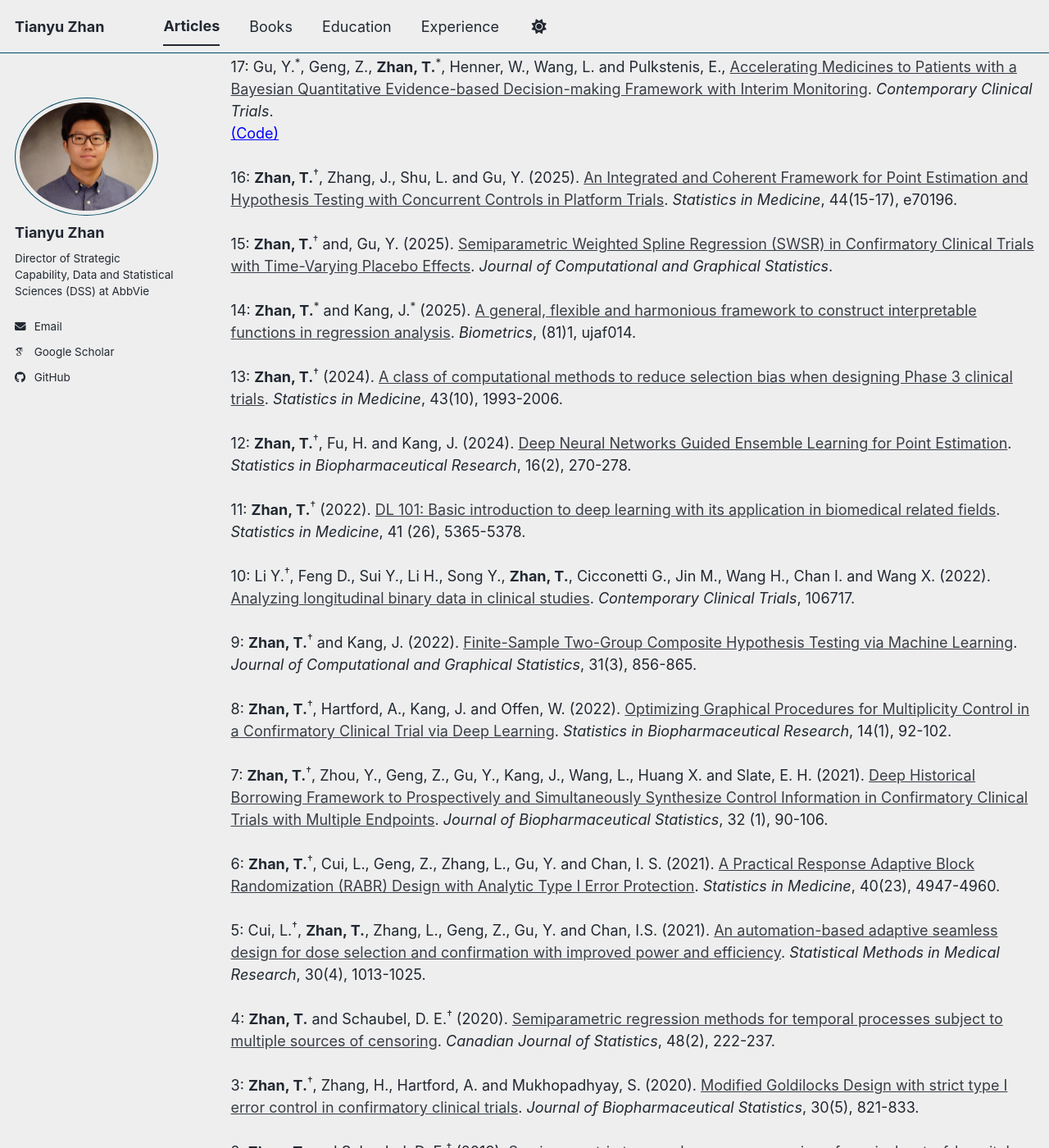
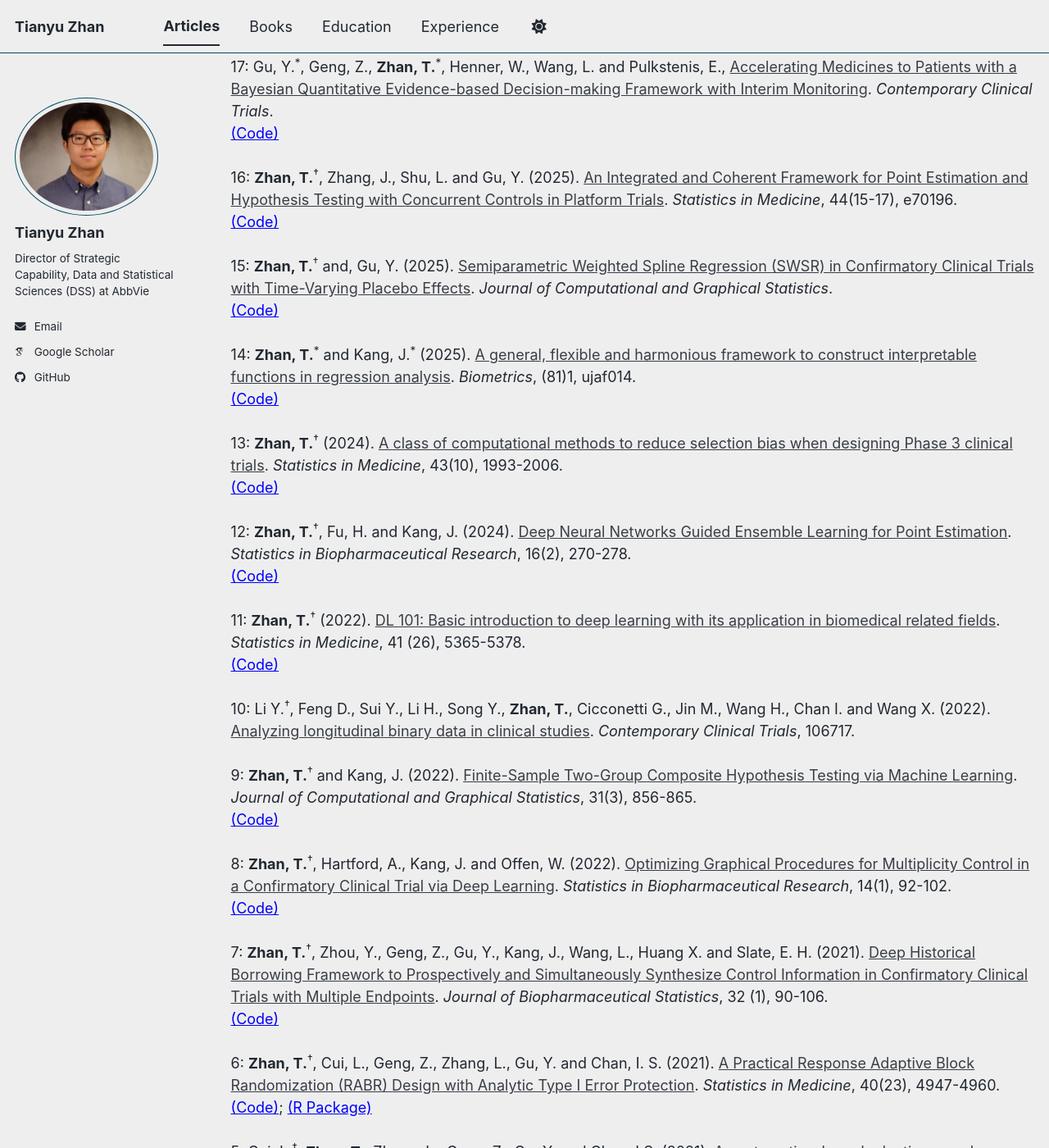
Before and after one commit to tian-yu-zhan/tian-yu-zhan.github.io, a Jekyll site: the page built from _pages/publications.html, in a window 1280 px wide and 1400 px high, scrolled down 228 px. Shown: the whole window at 82% size. Built offline with Jekyll 4.4.1, drawn with Linux system fonts in a browser that asks for light colours; some web fonts are replaced; a script bundle is joined from its source files by our own code; library files that are not in the unit come from our copies.

Commit message:
Update publications.html

```diff
--- a/_pages/publications.html
+++ b/_pages/publications.html
@@ -19,20 +19,32 @@ author_profile: true
 <br>
 16: <strong>Zhan, T.</strong><sup>†</sup>, Zhang, J., Shu, L. and Gu, Y. (2025). <a href="https://onlinelibrary.wiley.com/doi/full/10.1002/sim.70196" target="_blank">An Integrated and Coherent Framework for Point Estimation and Hypothesis Testing with Concurrent Controls in Platform Trials</a>. <em>Statistics in Medicine</em>, 44(15-17), e70196.
 <br>
+<a href="https://github.com/tian-yu-zhan/Analysis_Platform_Trials" target="_blank" style="color: blue;">(Code)</a>
+<br>
 <br>
 15: <strong>Zhan, T.</strong><sup>†</sup> and, Gu, Y. (2025). <a href="https://www.tandfonline.com/doi/abs/10.1080/10618600.2025.2507428" target="_blank">Semiparametric Weighted Spline Regression (SWSR) in Confirmatory Clinical Trials with Time-Varying Placebo Effects</a>. <em>Journal of Computational and Graphical Statistics</em>.
+<br>
+<a href="https://github.com/tian-yu-zhan/SWSR" target="_blank" style="color: blue;">(Code)</a>
 <br>
 <br>
 14: <strong>Zhan, T.</strong><sup>*</sup> and Kang, J.<sup>*</sup> (2025). <a href="https://academic.oup.com/biometrics/article-abstract/81/1/ujaf014/8051005" target="_blank">A general, flexible and harmonious framework to construct interpretable functions in regression analysis</a>. <em>Biometrics</em>, (81)1, ujaf014.
 <br>
+<a href="https://github.com/tian-yu-zhan/DNN_Interpretation" target="_blank" style="color: blue;">(Code)</a>
+<br>
 <br>
 13: <strong>Zhan, T.</strong><sup>†</sup> (2024). <a href="https://onlinelibrary.wiley.com/doi/full/10.1002/sim.10041" target="_blank">A class of computational methods to reduce selection bias when designing Phase 3 clinical trials</a>. <em>Statistics in Medicine</em>, 43(10), 1993-2006.
+<br>
+<a href="https://github.com/tian-yu-zhan/Bias_Reduction" target="_blank" style="color: blue;">(Code)</a>
 <br>
 <br>
 12: <strong>Zhan, T.</strong><sup>†</sup>, Fu, H. and Kang, J. (2024). <a href="https://www.tandfonline.com/doi/full/10.1080/19466315.2023.2260776" target="_blank">Deep Neural Networks Guided Ensemble Learning for Point Estimation</a>. <em>Statistics in Biopharmaceutical Research</em>, 16(2), 270-278.
 <br>
+<a href="https://github.com/tian-yu-zhan/DNN_Point_Estimation" target="_blank" style="color: blue;">(Code)</a>
+<br>
 <br>
 11: <strong>Zhan, T.</strong><sup>†</sup> (2022). <a href="https://onlinelibrary.wiley.com/doi/full/10.1002/sim.9564" target="_blank">DL 101: Basic introduction to deep learning with its application in biomedical related fields</a>. <em>Statistics in Medicine</em>, 41 (26), 5365-5378.
+<br>
+<a href="https://github.com/tian-yu-zhan/DNN_tutorial" target="_blank" style="color: blue;">(Code)</a>
 <br>
 <br>
 10: Li Y.<sup>†</sup>, Feng D., Sui Y., Li H., Song Y., <strong>Zhan, T.</strong>, Cicconetti G., Jin M., Wang H., Chan I. and Wang X. (2022). <a href="https://www.sciencedirect.com/science/article/abs/pii/S155171442200043X" target="_blank">Analyzing longitudinal binary data in clinical studies</a>. <em>Contemporary Clinical Trials</em>, 106717.
@@ -40,14 +52,22 @@ author_profile: true
 <br>
 9: <strong>Zhan, T.</strong><sup>†</sup> and Kang, J. (2022). <a href="https://www.tandfonline.com/doi/full/10.1080/10618600.2021.2020128" target="_blank">Finite-Sample Two-Group Composite Hypothesis Testing via Machine Learning</a>. <em>Journal of Computational and Graphical Statistics</em>, 31(3), 856-865.
 <br>
+<a href="https://github.com/tian-yu-zhan/DNN_Hypothesis_Testing" target="_blank" style="color: blue;">(Code)</a>
+<br>
 <br>
 8: <strong>Zhan, T.</strong><sup>†</sup>, Hartford, A., Kang, J. and Offen, W. (2022). <a href="https://www.tandfonline.com/doi/full/10.1080/19466315.2020.1799855" target="_blank">Optimizing Graphical Procedures for Multiplicity Control in a Confirmatory Clinical Trial via Deep Learning</a>. <em>Statistics in Biopharmaceutical Research</em>, 14(1), 92-102.
+<br>
+<a href="https://github.com/tian-yu-zhan/DNN_optimization" target="_blank" style="color: blue;">(Code)</a>
 <br>
 <br>
 7: <strong>Zhan, T.</strong><sup>†</sup>, Zhou, Y., Geng, Z., Gu, Y., Kang, J., Wang, L., Huang X. and Slate, E. H. (2021). <a href="https://www.tandfonline.com/doi/full/10.1080/10543406.2021.1975128" target="_blank">Deep Historical Borrowing Framework to Prospectively and Simultaneously Synthesize Control Information in Confirmatory Clinical Trials with Multiple Endpoints</a>. <em>Journal of Biopharmaceutical Statistics</em>, 32 (1), 90-106.
 <br>
+<a href="https://github.com/tian-yu-zhan/Deep_Historical_Borrowing" target="_blank" style="color: blue;">(Code)</a>
+<br>
 <br>
 6: <strong>Zhan, T.</strong><sup>†</sup>, Cui, L., Geng, Z., Zhang, L., Gu, Y. and Chan, I. S. (2021). <a href="https://onlinelibrary.wiley.com/doi/full/10.1002/sim.9104" target="_blank">A Practical Response Adaptive Block Randomization (RABR) Design with Analytic Type I Error Protection</a>. <em>Statistics in Medicine</em>, 40(23), 4947-4960.
+<br>
+<a href="https://github.com/tian-yu-zhan/RABR_simulations" target="_blank" style="color: blue;">(Code)</a>; <a href="https://cran.r-project.org/web/packages/RABR/index.html" style="color: blue;">(R Package)</a>
 <br>
 <br>
 5: Cui, L.<sup>†</sup>, <strong>Zhan, T.</strong>, Zhang, L., Geng, Z., Gu, Y. and Chan, I.S. (2021). <a href="https://journals.sagepub.com/doi/10.1177/0962280220984822" target="_blank">An automation-based adaptive seamless design for dose selection and confirmation with improved power and efficiency</a>. <em>Statistical Methods in Medical Research</em>, 30(4), 1013-1025.
@@ -57,6 +77,8 @@ author_profile: true
 <br>
 <br>
 3: <strong>Zhan, T.</strong><sup>†</sup>, Zhang, H., Hartford, A. and Mukhopadhyay, S. (2020). <a href="https://www.tandfonline.com/doi/full/10.1080/10543406.2020.1744620" target="_blank">Modified Goldilocks Design with strict type I error control in confirmatory clinical trials</a>. <em>Journal of Biopharmaceutical Statistics</em>, 30(5), 821-833.
+<br>
+<a href="https://github.com/tian-yu-zhan/Modified_Goldilocks_Design" target="_blank" style="color: blue;">(Code)</a>
 <br>
 <br>
 2: <strong>Zhan, T.</strong> and Schaubel, D. E.<sup>†</sup> (2019). <a href="https://link.springer.com/article/10.1007/s10985-018-9433-8" target="_blank">Semiparametric temporal process regression of survival-out-of-hospital</a>. <em>Lifetime Data Analysis</em>, 25(2), 322-340.
```
